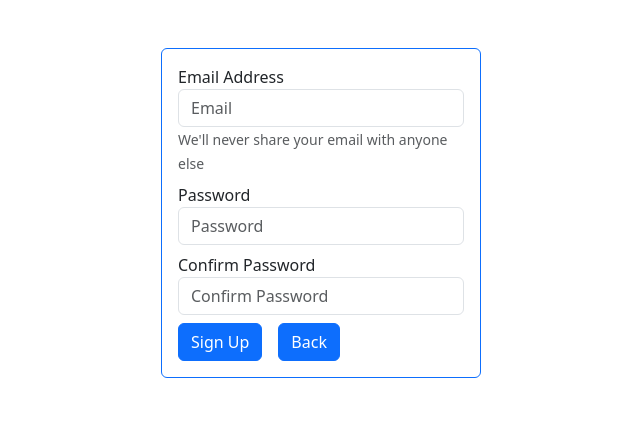
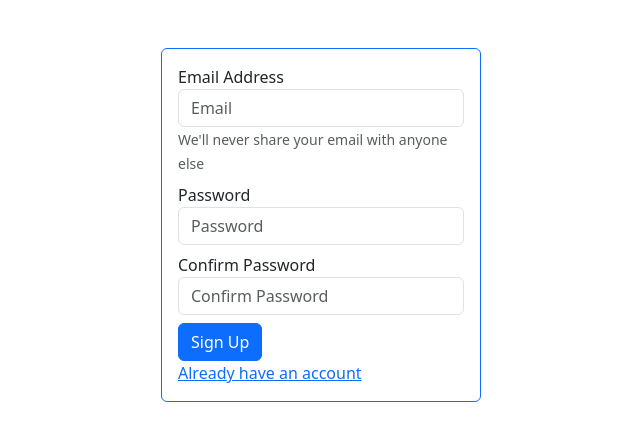
Before and after one commit to RishiSajay/PenPals, a React (Vite) app: page /signUp in a window 1280 px wide. Shown: the top 440 px of the page, without its empty margins (319-959 px from the left). Built offline with nearby package versions, Linux system fonts and the light colour scheme; no server answers.

Commit message:
rishi plsstop

```diff
--- a/src/Components/Login.tsx
+++ b/src/Components/Login.tsx
@@ -78,16 +78,9 @@ const Login = () => {
                 ></input>
               </div>
               <div className="d-flex mt-2">
-                <button className="btn btn-primary">Login</button>
-                <button
-                  className="btn btn-primary ms-3"
-                  onClick={() => {
-                    window.location.href = "/";
-                  }}
-                >
-                  Back
-                </button>
+              <button type="submit" className="btn btn-primary">Login</button>
               </div>
+              <a href={"/signup"}>Don't have an account</a>
               {loginFailed && (
                 <div
                   className="alert alert-danger alert-dismissible mt-2 "
--- a/src/Components/SignUp.tsx
+++ b/src/Components/SignUp.tsx
@@ -98,17 +98,10 @@ const SignUp = () => {
               <small id="pass" className="form-text text-danger">
               {isVisible ? "Passwords do not match" : ""}
                 </small>
-              <div className="d-flex mt-2">
-                <button className="btn btn-primary">Sign Up</button>
-                <button
-                  className="btn btn-primary ms-3"
-                  onClick={() => {
-                    window.location.href = "/";
-                  }}
-                >
-                  Back
-                </button>
+                <div className="d-flex mt-2">
+              <button type="submit" className="btn btn-primary">Sign Up</button>
               </div>
+              <a href={"/login"}>Already have an account</a>
               {signUpFailed && (
                 <div
                   className="alert alert-danger alert-dismissible mt-2"
```
